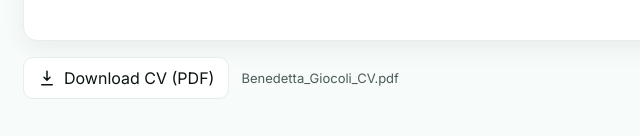
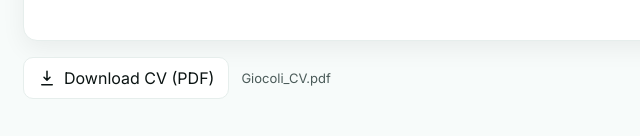
Before and after one commit to benniegiocoli/benniegiocoli.github.io, a plain HTML site: page cv.html in a window 1280 px wide. Shown: the part 748-884 px from the top of the page, 137-777 px from the left. Drawn offline with Linux system fonts and the light colour scheme.

Commit message:
Update cv.html

```diff
--- a/cv.html
+++ b/cv.html
@@ -78,7 +78,7 @@
   <script>
     // Default file path; override via ?file= URL param
     const params = new URLSearchParams(location.search);
-    const file = params.get('file') || '/assets/Benedetta_Giocoli_CV.pdf';
+    const file = params.get('file') || '/assets/Giocoli_CV.pdf';
 
     // Set iframe src; use built-in viewer if available
     const frame = document.getElementById('cvFrame');
```
